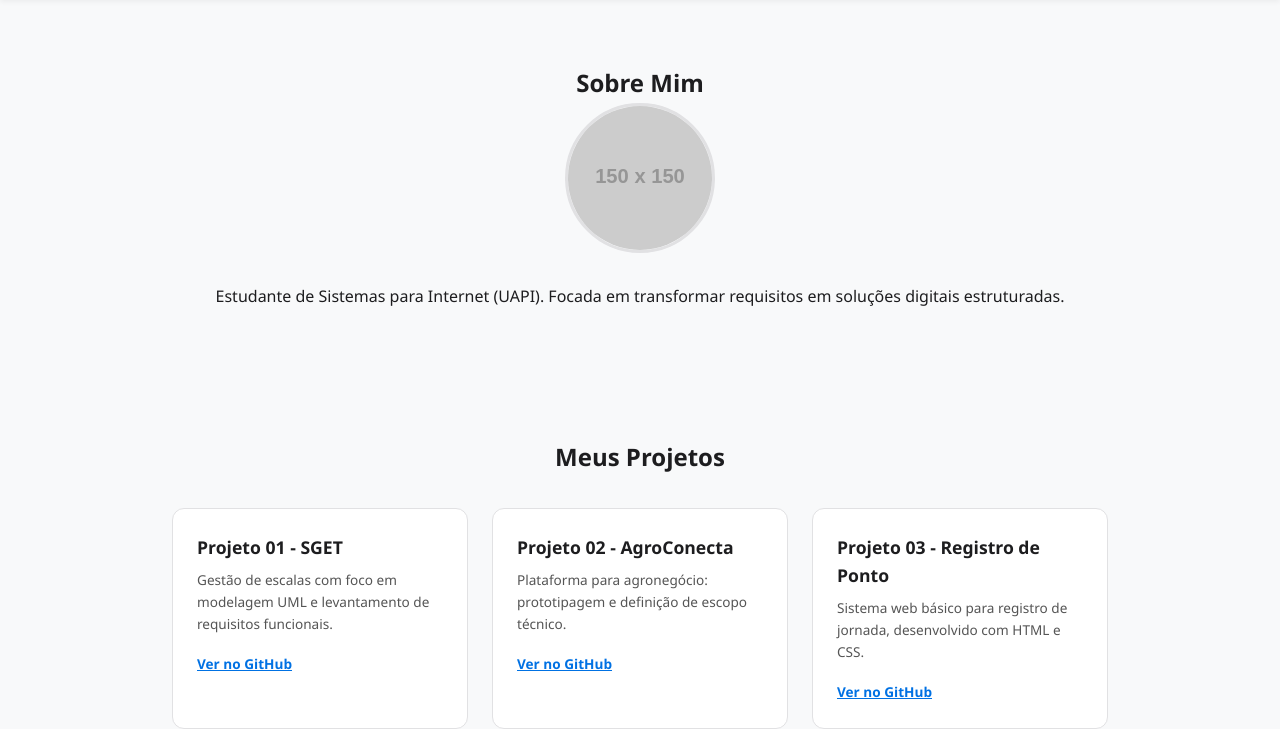
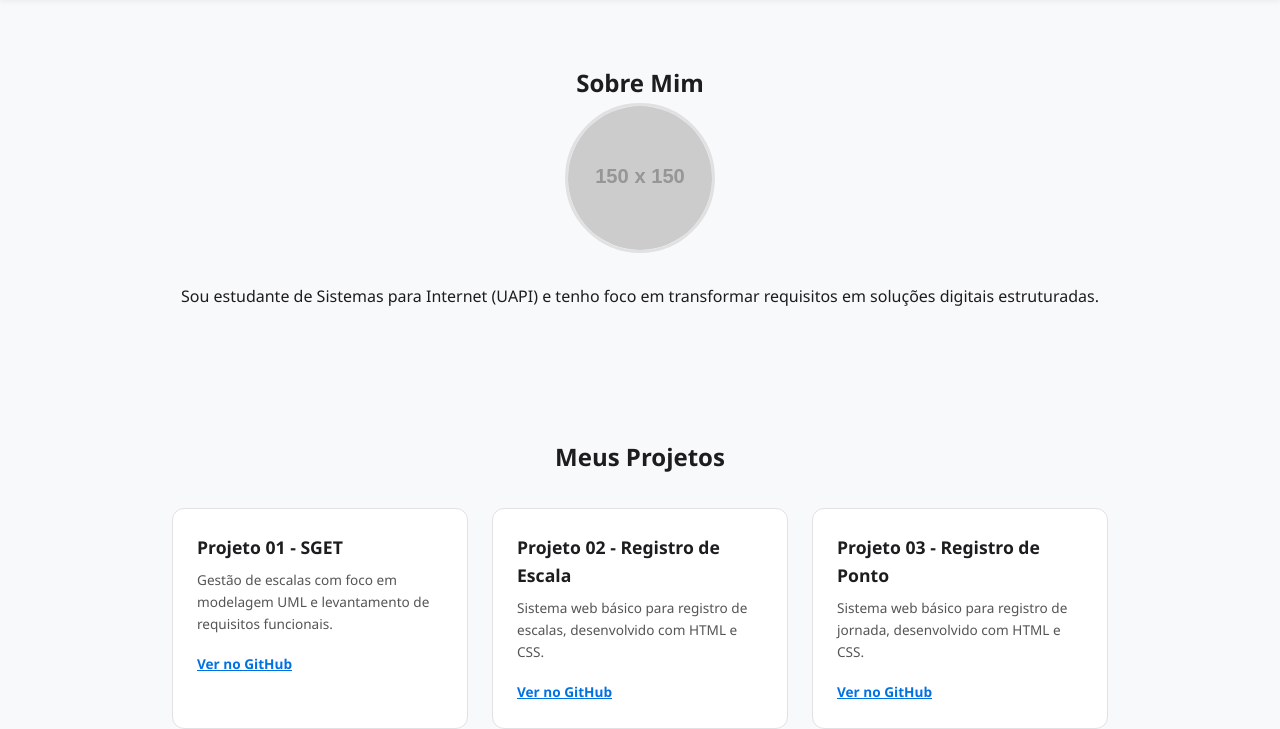
Before and after one commit to lilenalopes354-debug/Portfolio-Lilena-UAPI, a plain HTML site: page index.html in a window 1280 px wide. Shown: the part 74-803 px from the top of the page. Drawn offline with Linux system fonts and the light colour scheme; placeholder pictures from the web are drawn by us.

Commit message:
Revise title and project details in index.html
Updated the title and project descriptions in the portfolio.

```diff
--- a/index.html
+++ b/index.html
@@ -3,7 +3,7 @@
 <head>
     <meta charset="UTF-8">
     <meta name="viewport" content="width=device-width, initial-scale=1.0">
-    <title>Meu Portfólio | UAPI</title>
+    <title> Portfólio | Lilena Lopes </title>
     <style>
         /* --- CSS (Estilização Fiel à Imagem) --- */
         :root {
@@ -88,7 +88,7 @@
         <section id="sobre" class="section">
             <h2>Sobre Mim</h2>
             <img src="https://via.placeholder.com/150" alt="Foto de Perfil" class="foto-perfil">
-            <p>Estudante de Sistemas para Internet (UAPI). Focada em transformar requisitos em soluções digitais estruturadas.</p>
+            <p>Sou estudante de Sistemas para Internet (UAPI) e tenho foco em transformar requisitos em soluções digitais estruturadas.</p>
         </section>
         <section id="projetos" class="section">
             <h2>Meus Projetos</h2>
@@ -110,9 +110,9 @@
                 link: "https://github.com/usuario/sget"
             },
             {
-                titulo: "Projeto 02 - AgroConecta",
-                desc: "Plataforma para agronegócio: prototipagem e definição de escopo técnico.",
-                link: "https://github.com/usuario/agroconecta"
+                titulo: "Projeto 02 - Registro de Escala",
+                desc: "Sistema web básico para registro de escalas, desenvolvido com HTML e CSS.",
+                link: "https://github.com/usuario/registro-escala"
             },
             {
                 titulo: "Projeto 03 - Registro de Ponto",
```
